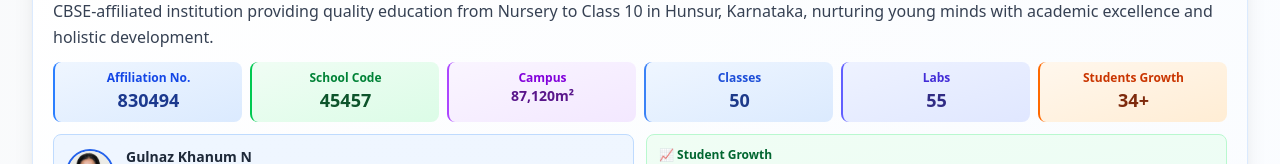
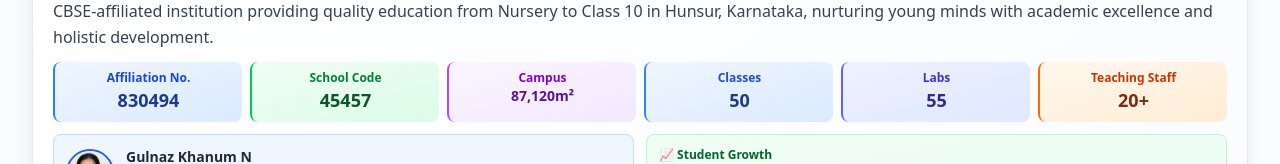
Before and after one commit to Shetty852/TET-website, a React (Vite) app in the folder TET-school-website/: page /about in a window 1280 px wide. Shown: the part 372-536 px from the top of the page. Built offline with nearby package versions, Linux system fonts and the light colour scheme.

Commit message:
Update finished

```diff
--- a/TET-school-website/src/pages/About/OurSchool.jsx
+++ b/TET-school-website/src/pages/About/OurSchool.jsx
@@ -35,8 +35,8 @@
             <p className="text-lg font-bold text-indigo-900">55</p>
           </div>
           <div className="bg-gradient-to-br from-orange-50 to-orange-100 p-2 rounded-lg text-center border-l-2 border-orange-500 hover:shadow-lg hover:-translate-y-1 transition-all duration-300 cursor-default">
-            <p className="text-xs text-orange-700 font-semibold">Students Growth</p>
-            <p className="text-lg font-bold text-orange-900">34+</p>
+            <p className="text-xs text-orange-700 font-semibold">Teaching Staff</p>
+            <p className="text-lg font-bold text-orange-900">20+</p>
           </div>
         </div>
 
```
Also changed, not shown: TET-school-website/src/pages/Home/Home.jsx (+0 -23 lines).
